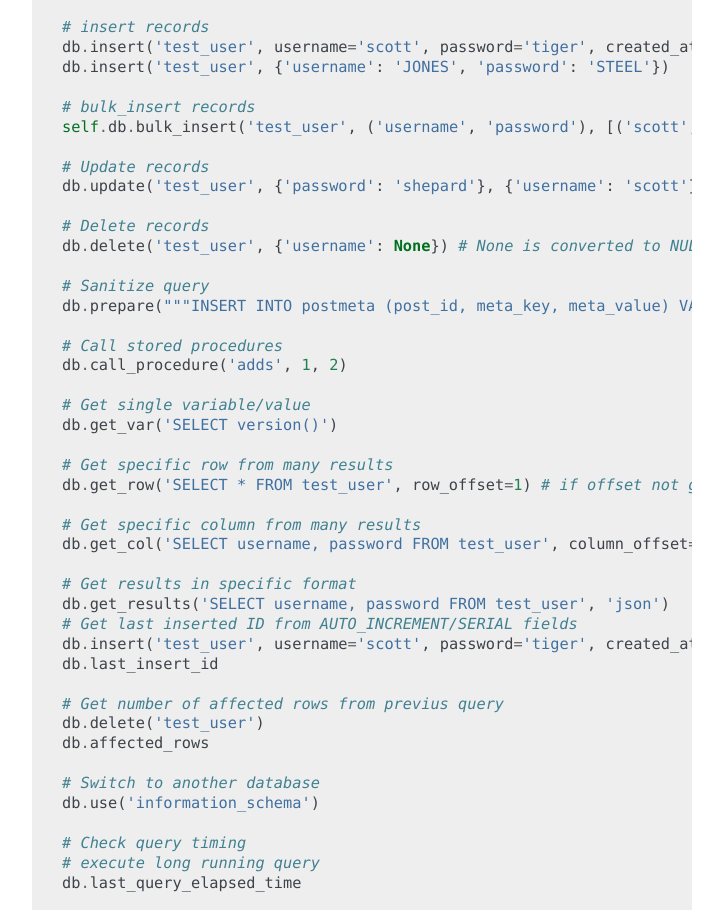
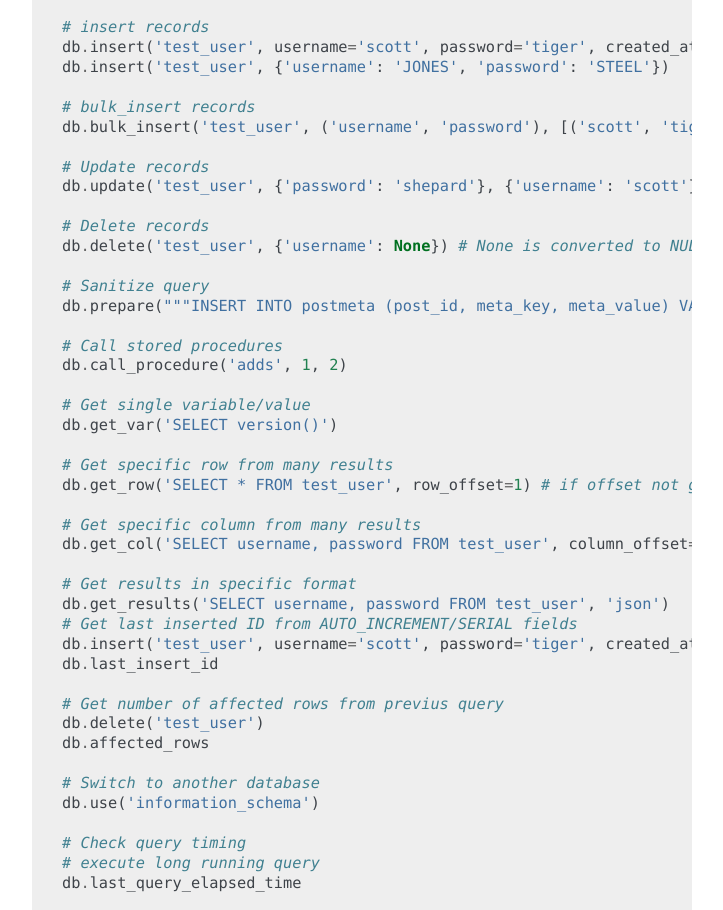
Before and after one commit to PauloPhagula/ezrecords, a plain HTML site: page docs/index.html in a window 1280 px wide. Shown: the part 2828-3738 px from the top of the page, without its empty margins (388-1111 px from the left). Drawn offline with Linux system fonts and the light colour scheme.

Commit message:
remove uncessary `self` from example code

```diff
--- a/docs/index.html
+++ b/docs/index.html
@@ -114,7 +114,7 @@ sqlalchemy or the like.</li>
 <span class="n">db</span><span class="o">.</span><span class="n">insert</span><span class="p">(</span><span class="s">&#39;test_user&#39;</span><span class="p">,</span> <span class="p">{</span><span class="s">&#39;username&#39;</span><span class="p">:</span> <span class="s">&#39;JONES&#39;</span><span class="p">,</span> <span class="s">&#39;password&#39;</span><span class="p">:</span> <span class="s">&#39;STEEL&#39;</span><span class="p">})</span>
 
 <span class="c"># bulk_insert records</span>
-<span class="bp">self</span><span class="o">.</span><span class="n">db</span><span class="o">.</span><span class="n">bulk_insert</span><span class="p">(</span><span class="s">&#39;test_user&#39;</span><span class="p">,</span> <span class="p">(</span><span class="s">&#39;username&#39;</span><span class="p">,</span> <span class="s">&#39;password&#39;</span><span class="p">),</span> <span class="p">[(</span><span class="s">&#39;scott&#39;</span><span class="p">,</span> <span class="s">&#39;tiger&#39;</span><span class="p">),</span> <span class="p">(</span><span class="s">&#39;JONES&#39;</span><span class="p">,</span> <span class="s">&#39;STEEL&#39;</span><span class="p">)])</span>
+<span class="n">db</span><span class="o">.</span><span class="n">bulk_insert</span><span class="p">(</span><span class="s">&#39;test_user&#39;</span><span class="p">,</span> <span class="p">(</span><span class="s">&#39;username&#39;</span><span class="p">,</span> <span class="s">&#39;password&#39;</span><span class="p">),</span> <span class="p">[(</span><span class="s">&#39;scott&#39;</span><span class="p">,</span> <span class="s">&#39;tiger&#39;</span><span class="p">),</span> <span class="p">(</span><span class="s">&#39;JONES&#39;</span><span class="p">,</span> <span class="s">&#39;STEEL&#39;</span><span class="p">)])</span>
 
 <span class="c"># Update records</span>
 <span class="n">db</span><span class="o">.</span><span class="n">update</span><span class="p">(</span><span class="s">&#39;test_user&#39;</span><span class="p">,</span> <span class="p">{</span><span class="s">&#39;password&#39;</span><span class="p">:</span> <span class="s">&#39;shepard&#39;</span><span class="p">},</span> <span class="p">{</span><span class="s">&#39;username&#39;</span><span class="p">:</span> <span class="s">&#39;scott&#39;</span><span class="p">})</span>
```
Also changed, not shown: 1 other file.
